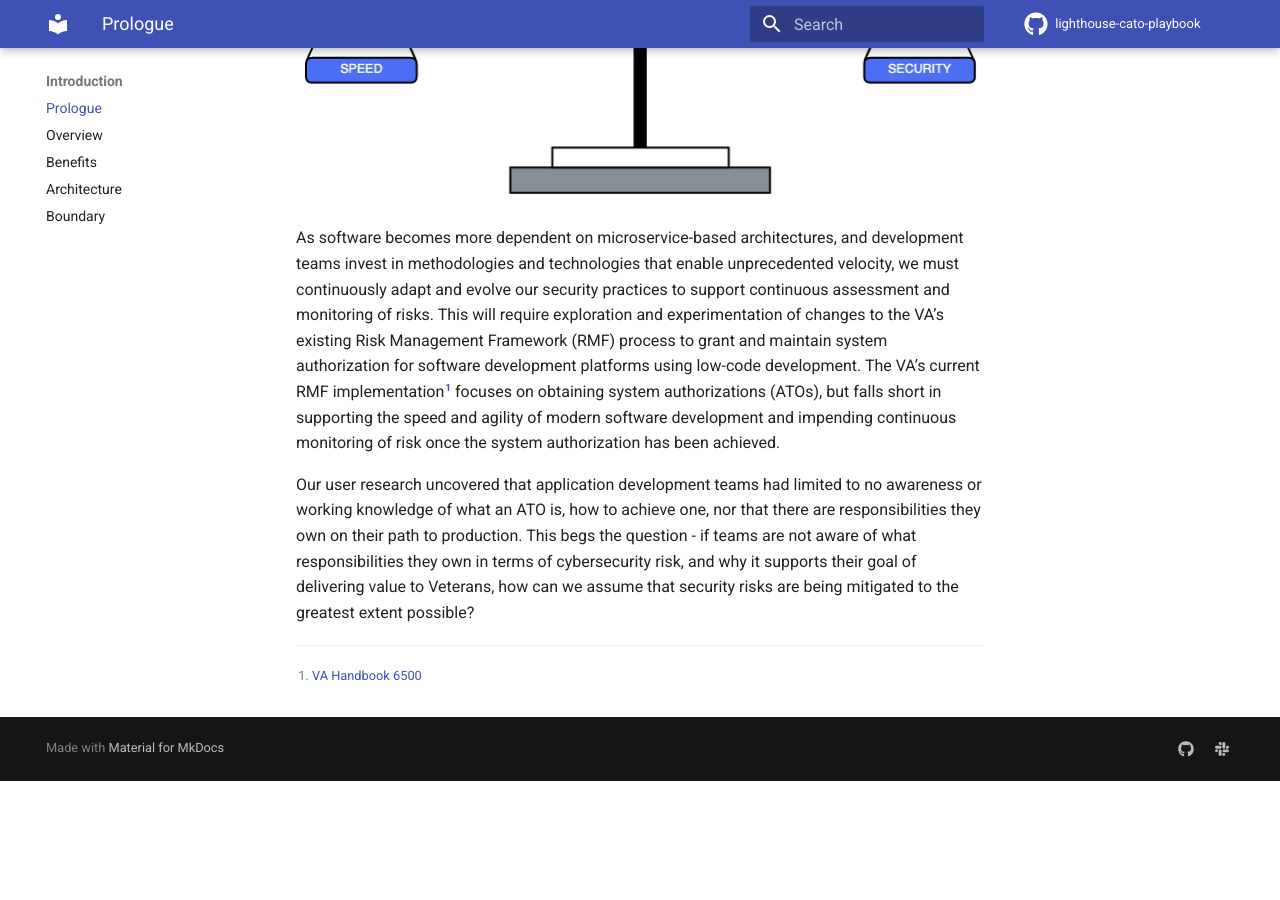
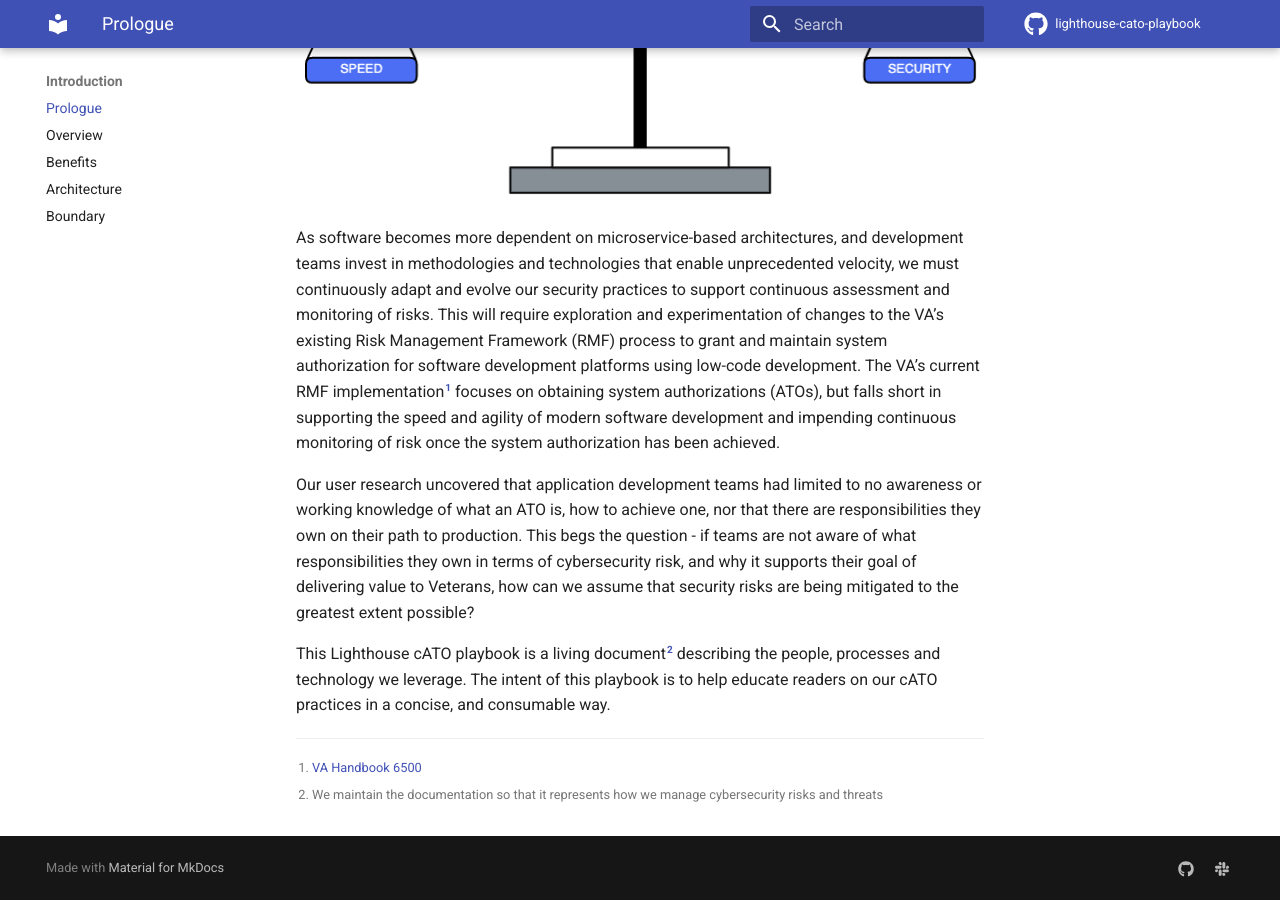
Before and after one commit to rise8-us/cato-playbook, an MkDocs documentation site: the page built from docs/prologue.md, in a window 1280 px wide and 900 px high, scrolled down 597 px. Built offline with MkDocs 1.6.1 and Material for MkDocs 9.7.7, drawn with Linux system fonts in a browser that asks for light colours; comment, search, counter and statistics services are not loaded; before the commit the page ends 1378 px from its top, so only the background shows below that.

Commit message:
Update prologue.md

```diff
--- a/docs/prologue.md
+++ b/docs/prologue.md
@@ -8,4 +8,7 @@ As software becomes more dependent on microservice-based architectures, and deve
 
 Our user research uncovered that application development teams had limited to no awareness or working knowledge of what an ATO is, how to achieve one, nor that there are responsibilities they own on their path to production. This begs the question - if teams are not aware of what responsibilities they own in terms of cybersecurity risk, and why it supports their goal of delivering value to Veterans, how can we assume that security risks are being mitigated to the greatest extent possible?
 
+This Lighthouse cATO playbook is a living document[^2] describing the people, processes and technology we leverage. The intent of this playbook is to help educate readers on our cATO practices in a concise, and consumable way.
+
 [^1]: [VA Handbook 6500](https://dvagov.sharepoint.com/sites/OITOIS/KnowledgeService/KSPublications/VA_Handbook_6500.pdf#search=6500)
+[^2]: We maintain the documentation so that it represents how we manage cybersecurity risks and threats
```
